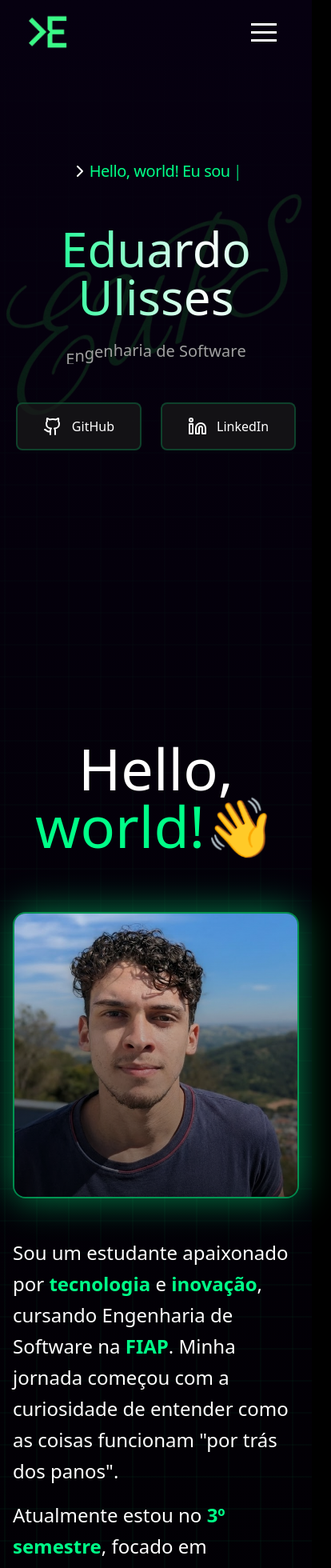
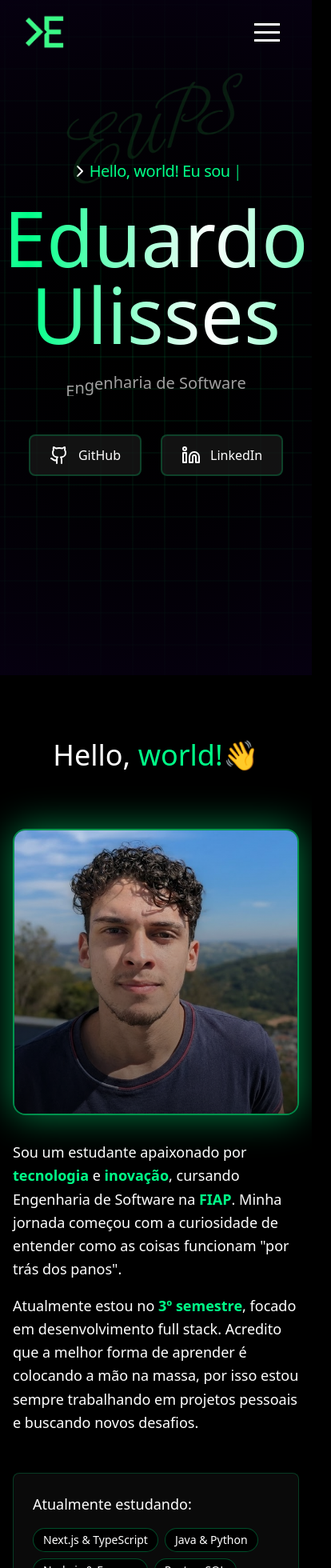
Before and after one commit to UlissesE/eduardoulisses-portfolio, a React (Vite) app: page / in a window 390 px wide. Shown: the top 1960 px of the page at 80% size, 414 px wide, since content can reach past the window. Built offline with nearby package versions, Linux system fonts and the light colour scheme.

Commit message:
fix responsivity hero section

```diff
--- a/src/App.tsx
+++ b/src/App.tsx
@@ -10,10 +10,7 @@ import TechStack from "./components/TechStack.tsx";
 function App() {
   return (
     <div className="relative">
-      <div
-
-        className="w-full h-full absolute opacity-6/10 z-1"
-      >
+      <div className="fixed inset-0 w-screen h-screen opacity-6/10 z-1 overflow-hidden">
         <Squares speed={0.3} direction="diagonal" />
       </div>
       <Navbar />
--- a/src/components/AboutSection.tsx
+++ b/src/components/AboutSection.tsx
@@ -16,7 +16,7 @@ export default function AboutSection() {
       tituloAnimacao="world"
     >
       <motion.div
-        className="grid md:grid-cols-[300px_1fr] gap-12 items-start py-12"
+        className="grid md:grid-cols-[1fr_2fr] gap-8 md:gap-12 items-start py-12"
         ref={ref}
         initial={{ y: 50, opacity: 0 }}
         animate={isInView ? { y: 0, opacity: 1 } : { y: 50, opacity: 0 }}
@@ -53,7 +53,7 @@ export default function AboutSection() {
           transition={{ duration: 0.5, delay: 0.3 }}
         >
           <div className="pointer-events-auto">
-            <p className="text-2xl text-foreground leading-relaxed mb-4">
+            <p className="text-lg md:text-2xl text-foreground leading-relaxed mb-4">
               Sou um estudante apaixonado por{" "}
               <strong className="text-primary">tecnologia</strong> e
               <strong className="text-primary"> inovação</strong>, cursando
@@ -67,7 +67,7 @@ export default function AboutSection() {
               . Minha jornada começou com a curiosidade de entender como as
               coisas funcionam "por trás dos panos".
             </p>
-            <p className="text-2xl text-foreground leading-relaxed">
+            <p className="text-lg md:text-2xl text-foreground leading-relaxed">
               Atualmente estou no{" "}
               <strong className="text-primary">3º semestre</strong>, focado em
               desenvolvimento full stack. Acredito que a melhor forma de
--- a/src/components/Hero.tsx
+++ b/src/components/Hero.tsx
@@ -33,7 +33,7 @@ export default function Hero() {
             colors={["white", "#00ff88", "white", "#00ff88", "white"]}
             animationSpeed={3}
             showBorder={false}
-            className="text-6xl md:text-8xl text-center font-bold mb-6"
+            className="text-8xl text-center font-bold mb-6 text-wrap"
           >
             Eduardo Ulisses
           </GradientText>
@@ -60,16 +60,14 @@ export default function Hero() {
             rotationInterval={5000}
           />
         </motion.div>
-        <motion.div
-          className="flex gap-6 justify-center mt-12 pointer-events-auto"
-        >
+        <motion.div className="flex gap-6 justify-center mt-12 pointer-events-auto">
           <motion.a
             href="https://github.com/UlissesE"
             target="_blank"
             rel="noopener noreferrer"
-            className="flex items-center gap-3 px-8 py-4 bg-secondary/70 hover:bg-primary/10 border-2 border-border rounded-lg transition-all hover:border-primary hover:scale-105 group"
-            initial={{opacity: 0}}
-            animate= {{opacity: 1}}
+            className="flex items-center gap-3 px-6 py-3 bg-secondary/70 hover:bg-primary/10 border-2 border-border rounded-lg transition-all hover:border-primary hover:scale-105 group"
+            initial={{ opacity: 0 }}
+            animate={{ opacity: 1 }}
             transition={{ duration: 0.8, delay: 1.2 }}
           >
             <Github className="w-6 h-6 group-hover:text-primary transition-colors" />
@@ -81,10 +79,10 @@ export default function Hero() {
             href="https://linkedin.com/in/eduardo-ulisses"
             target="_blank"
             rel="noopener noreferrer"
-            className="flex items-center gap-3 px-8 py-4 bg-secondary/70 hover:bg-primary/10 border-2 border-border rounded-lg transition-all hover:border-primary hover:scale-105 group"
-            initial={{opacity: 0}}
-            animate= {{opacity: 1}}
-            transition={{ duration: 0.8, delay: 1.4}}
+            className="flex items-center gap-3 px-6 py-3 bg-secondary/70 hover:bg-primary/10 border-2 border-border rounded-lg transition-all hover:border-primary hover:scale-105 group"
+            initial={{ opacity: 0 }}
+            animate={{ opacity: 1 }}
+            transition={{ duration: 0.8, delay: 1.4 }}
           >
             <Linkedin className="w-6 h-6 group-hover:text-primary transition-colors" />
             <span className="group-hover:text-primary transition-colors">
@@ -96,9 +94,9 @@ export default function Hero() {
       <motion.img
         src={eups}
         alt=""
-        className="absolute h-80 top-55 z-4 opacity-30"
+        className="absolute h-40 md:h-80 top-20 md:top-55 z-4 opacity-30"
         initial={{ opacity: 0 }}
-        animate={{ opacity: 0.3}}
+        animate={{ opacity: 0.3 }}
         transition={{ duration: 1, delay: 1 }}
       />
     </section>
--- a/src/components/Navbar.tsx
+++ b/src/components/Navbar.tsx
@@ -42,7 +42,7 @@ export default function Navbar() {
 
   return (
     <nav
-      className={`fixed w-full top-0 z-50 transition-all duration-100 px-5 md:px-0 ${
+      className={`fixed w-full top-0 z-50 transition-all duration-100 px-4 md:px-0 ${
         isScrolled ? "shadow-md backdrop-blur-sm border-b" : ""
       } ${isOpen ? "bg-black" : ""}`}
     >
--- a/src/components/Section.tsx
+++ b/src/components/Section.tsx
@@ -24,7 +24,9 @@ export default function Section({
     >
       <div className="max-w-6xl mx-auto">
         <div className="flex flex-col items-center relative z-5">
-          <h2 className={`text-7xl mb-6 text-center ${tituloAnimacao}`}>
+          <h2
+            className={`text-4xl md:text-7xl mb-6 text-center ${tituloAnimacao}`}
+          >
             {titulo} <span className="text-primary">{tituloDestacado}</span>
           </h2>
           {descricao && (
--- a/src/index.css
+++ b/src/index.css
@@ -145,6 +145,7 @@
 
   body {
     @apply bg-background text-foreground;
+    overflow-x: hidden;
   }
 
   /**
```
